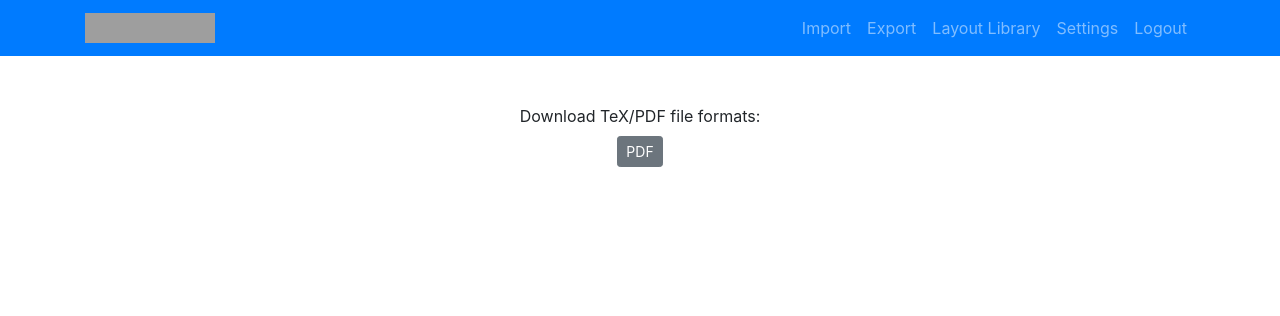
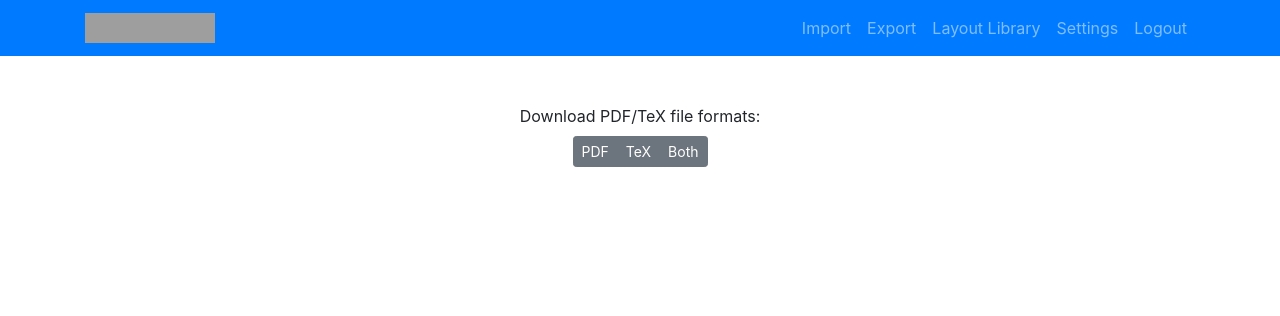
Before and after one commit to TBeetle/Room-Maker, a Django app: page /export/ in a window 1280 px wide. Shown: the top 316 px of the page. Run offline with Django 4.2, Linux system fonts and the light colour scheme; some libraries are stand-ins or nearby versions; grey boxes are pictures that could not be loaded.

Commit message:
including downloading a TeX and Zip file functionality

```diff
--- a/layoutGenerator/app1/views.py
+++ b/layoutGenerator/app1/views.py
@@ -12,6 +12,7 @@ from django.shortcuts import render, redirect
 from django.conf import settings
 from .models import UploadedFile
 from django.shortcuts import HttpResponse
+import zipfile
 
 # Modules for handling file validation:
 from django.http import HttpResponseBadRequest
@@ -99,7 +100,7 @@ def download_sample_json(request):
     return response
 
 def download_pdf(request):
-    file_path = os.path.join('uploads', 'imported_files', 'output.pdf') # Make sure the file exists and this path is correct
+    file_path = os.path.join('uploads', 'imported_files', 'output.pdf')  # Make sure the file exists and this path is correct
     if os.path.exists(file_path):
         with open(file_path, 'rb') as file:
             response = HttpResponse(file.read(), content_type='application/pdf')
@@ -107,6 +108,36 @@ def download_pdf(request):
             return response
     else:
         return HttpResponse("File not found", status=404)
+
+def download_tex(request):
+    file_path = os.path.join('uploads', 'imported_files', 'output.tex')  # Update this path to your .tex file
+    if os.path.exists(file_path):
+        with open(file_path, 'rb') as file:
+            response = HttpResponse(file.read(), content_type='application/x-tex')
+            response['Content-Disposition'] = 'attachment; filename=output.tex'
+            return response
+    else:
+        return HttpResponse("File not found", status=404)
+
+def download_zip(request):
+    pdf_path = os.path.join('uploads', 'imported_files', 'output.pdf')  # Path to your PDF file
+    tex_path = os.path.join('uploads', 'imported_files', 'output.tex')  # Path to your Tex file
+
+    # Check if both files exist
+    if os.path.exists(pdf_path) and os.path.exists(tex_path):
+        # Create a zip file
+        zip_file_path = os.path.join('uploads', 'imported_files', 'output.zip')
+        with zipfile.ZipFile(zip_file_path, 'w') as zipf:
+            zipf.write(pdf_path, os.path.basename(pdf_path))
+            zipf.write(tex_path, os.path.basename(tex_path))
+
+        # Serve the zip file for download
+        with open(zip_file_path, 'rb') as zip_file:
+            response = HttpResponse(zip_file.read(), content_type='application/zip')
+            response['Content-Disposition'] = 'attachment; filename=output.zip'
+            return response
+    else:
+        return HttpResponse("One or more files not found", status=404)
 
 # %******************** Export File Page ****************************%
 
--- a/layoutGenerator/layoutGenerator/urls.py
+++ b/layoutGenerator/layoutGenerator/urls.py
@@ -41,6 +41,8 @@ urlpatterns += [
     path('download/sample_csv/', views.download_sample_csv, name="download-sample-csv"),
     path('download/sample_json/', views.download_sample_json, name="download-sample-json"),
     path('download/pdf', views.download_pdf, name='download-pdf'),
+    path('download/tex', views.download_tex, name='download-tex'),
+    path('download/zip', views.download_zip, name='download-zip'),
 ]
 
 # Serving media files during development
--- a/layoutGenerator/templates/export.html
+++ b/layoutGenerator/templates/export.html
@@ -6,9 +6,11 @@
     <section class=" py-4">
         <div class="container px-lg-5">
             <div class="download-sample-files text-center">
-                <p class="mb-2">Download TeX/PDF file formats:</p>
+                <p class="mb-2">Download PDF/TeX file formats:</p>
                 <div class="btn-group">
                     <button type="button" class="btn btn-sm btn-secondary"><a href="{% url 'download-pdf' %}" style="color:inherit">PDF</a></button>
+                    <button type="button" class="btn btn-sm btn-secondary"><a href="{% url 'download-tex' %}" style="color:inherit">TeX</a></button>
+                    <button type="button" class="btn btn-sm btn-secondary"><a href="{% url 'download-zip' %}" style="color:inherit">Both</a></button>
                 </div>
             </div>
         </div>
```
Also changed, not shown: 1 other file.
